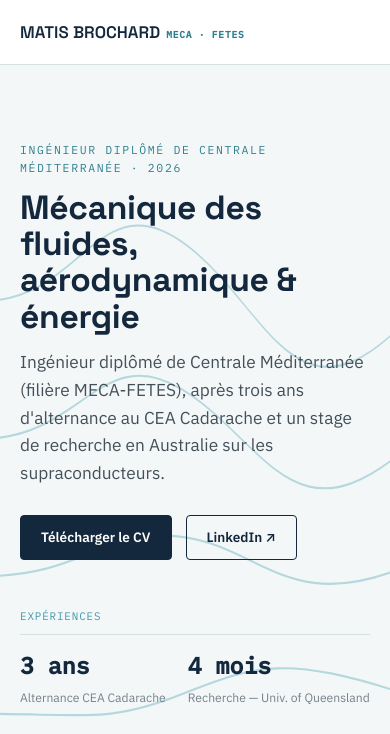
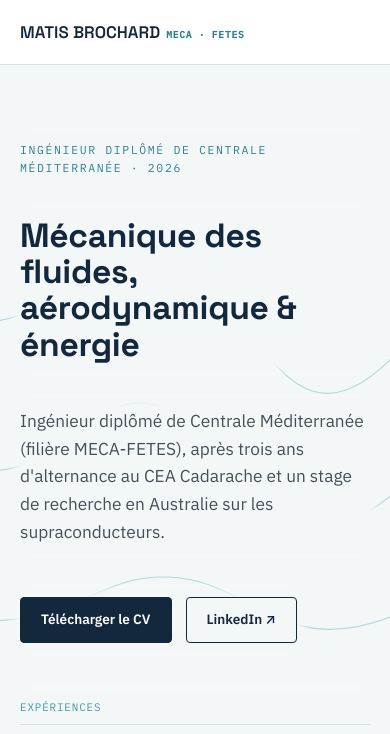
Before and after one commit to matisbrochard/matisbrochard.github.io, a plain HTML site: page index.html in a window 390 px wide. Shown: the top 734 px of the page. Drawn offline with Linux system fonts and the light colour scheme.

Commit message:
Add files via upload

```diff
--- a/assets/style.css
+++ b/assets/style.css
@@ -462,3 +462,27 @@ blockquote {
 }
 .skills-line + .tool-logos { margin-left: 98px; }
 @media (max-width: 760px) { .skills-line + .tool-logos { margin-left: 0; } }
+
+/* Hero: each text block sits on its own panel matching the hero background,
+   so flow lines pass behind the text and stay visible in the gaps between blocks */
+.hero-grid > div:first-child { position: relative; z-index: 1; }
+.hero-grid > div:first-child > * {
+  position: relative;
+  width: fit-content;
+  max-width: 100%;
+  background: var(--paper-50);
+  box-shadow: 0 0 8px 6px var(--paper-50);
+}
+.hero-grid > div:first-child > .eyebrow { display: block; margin-bottom: 18px; }
+.hero-grid > div:last-child { position: relative; z-index: 1; }
+@media (max-width: 880px) {
+  .hero-grid { row-gap: 56px; }
+  .hero-grid > div:first-child > .eyebrow { margin-bottom: 40px; }
+  .hero-grid > div:first-child > h1 { margin-bottom: 44px; }
+  .hero-grid > div:first-child > p { margin-bottom: 0; }
+  .hero-grid > div:first-child > div[style*="flex"] { margin-top: 52px !important; }
+  .hero-grid > div:first-child > .stat-groups { margin-top: 56px !important; }
+  .stat-groups { row-gap: 48px; }
+}
+
+.flow-line { vector-effect: non-scaling-stroke; }
```
